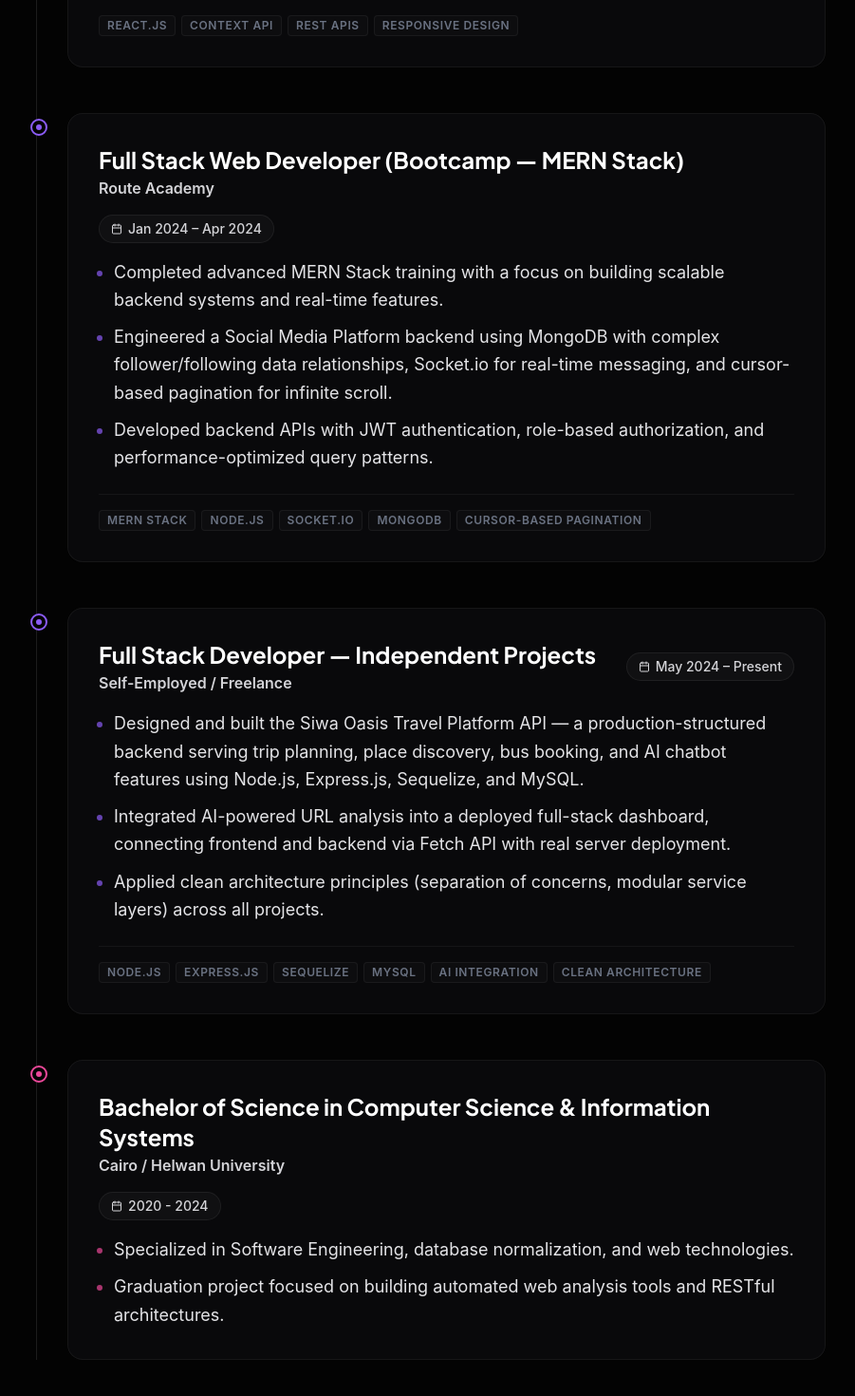
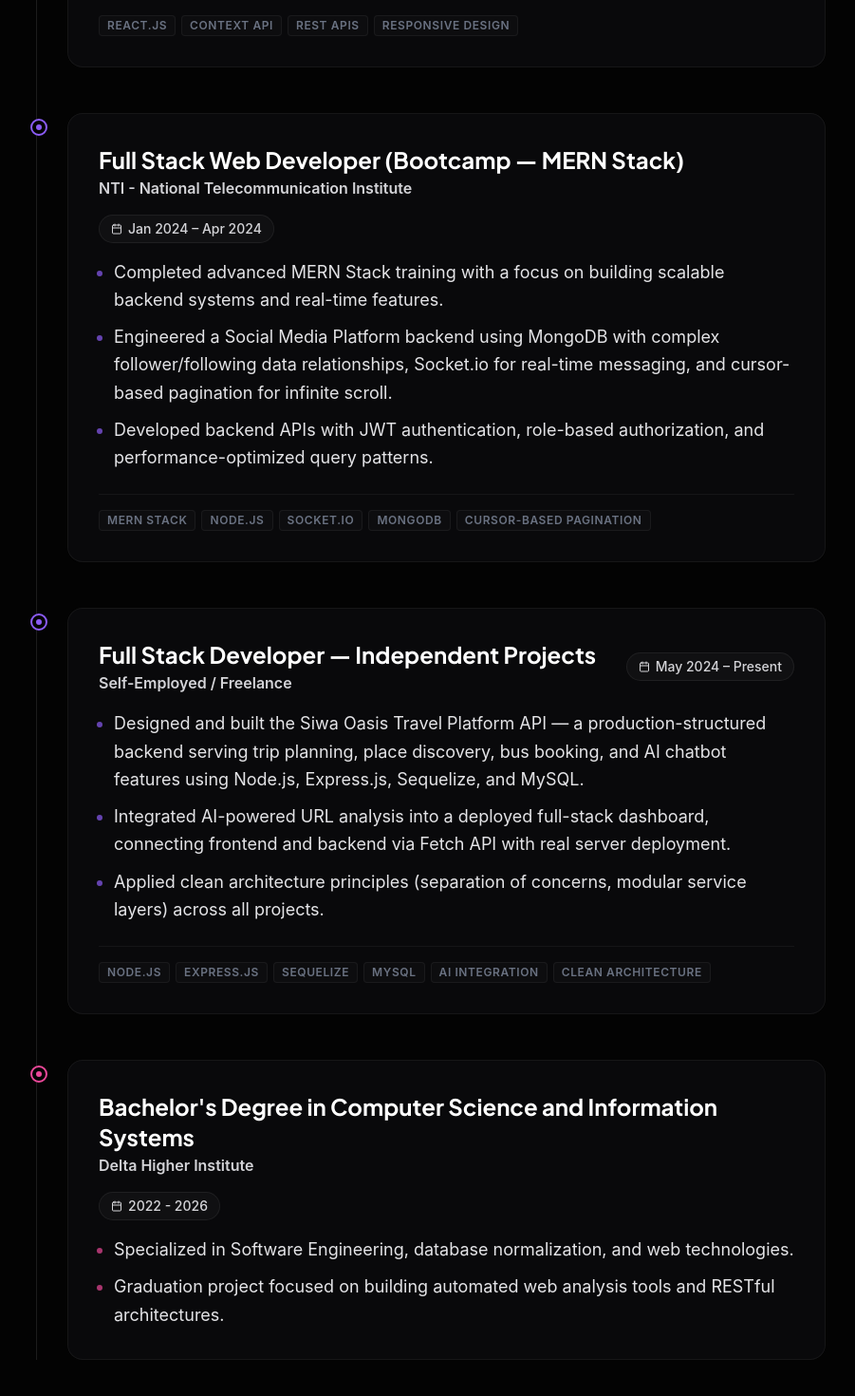
Before and after one commit to Sayed-Herzallah/herzallah-portfolio, a Next.js app: page / in a window 1280 px wide. Shown: the part 5129-6599 px from the top of the page at 95% size, without its empty margins (194-1095 px from the left). Built offline with nearby package versions, Linux system fonts and the light colour scheme.

Commit message:
fix error npm run build

```diff
--- a/src/data/portfolioData.ts
+++ b/src/data/portfolioData.ts
@@ -8,6 +8,7 @@ export interface Project {
   tags: string[];
   liveUrl?: string;
   githubUrl?: string;
+  features?: string[];
   featured: boolean;
 }
 
@@ -420,9 +421,9 @@ export const portfolioData: PortfolioData = {
       tags: ["React.js", "Context API", "REST APIs", "Responsive Design"]
     },
     {
-      id: "exp-route",
+      id: "exp-NTI - National Telecommunication Institute",
       role: "Full Stack Web Developer (Bootcamp — MERN Stack)",
-      company: "Route Academy",
+      company: "NTI - National Telecommunication Institute ",
       duration: "Jan 2024 – Apr 2024",
       description: [
         "Completed advanced MERN Stack training with a focus on building scalable backend systems and real-time features.",
@@ -448,9 +449,9 @@ export const portfolioData: PortfolioData = {
   education: [
     {
       id: "edu-1",
-      degree: "Bachelor of Science in Computer Science & Information Systems",
-      school: "Cairo / Helwan University",
-      duration: "2020 - 2024",
+      degree: "Bachelor's Degree in Computer Science and Information Systems",
+       school: "Delta Higher Institute",
+        duration: "2022 - 2026",
       description: [
         "Specialized in Software Engineering, database normalization, and web technologies.",
         "Graduation project focused on building automated web analysis tools and RESTful architectures."
```
Also changed, not shown: 1 other file (tests, documents, lock files or other folders).
